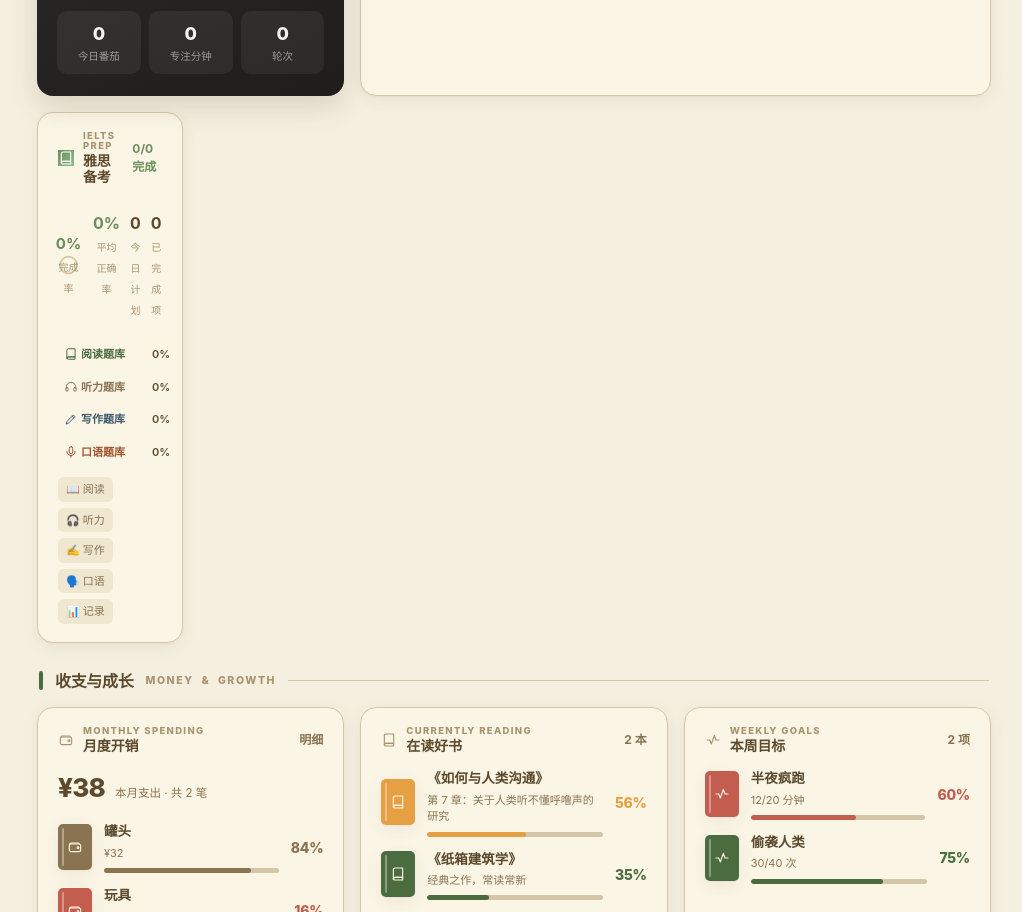
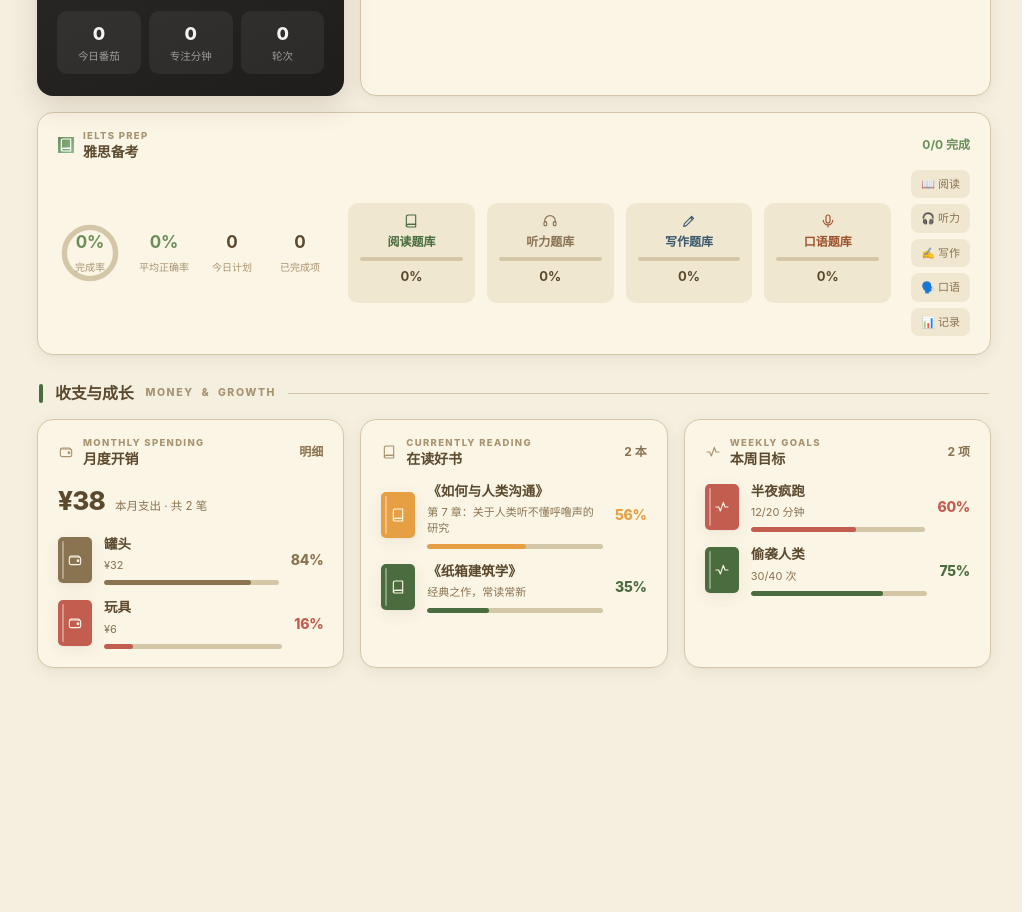
Before and after one commit to 1542-qyq/self-working, a plain HTML site: page cat-news-workbench/workbench-desktop.html in a window 1280 px wide. Shown: the part 1478-2390 px from the top of the page, without its empty margins (255-1277 px from the left). After the commit the page ends 2194 px from the top, so only its background shows below. Drawn offline with nearby package versions, Linux system fonts and the light colour scheme.

Commit message:
feat: 雅思备考卡片改为全宽横向布局

```diff
--- a/cat-news-workbench/workbench-desktop.html
+++ b/cat-news-workbench/workbench-desktop.html
@@ -602,27 +602,29 @@
   .notion-config .nc-mod-name { font-size:12px; font-weight:600; color:var(--text); width:90px; }
   .notion-config .nc-field-select { font-family:var(--font); font-size:12px; }
   /* IELTS tile & card styles */
-  .ielts-tile { grid-column: span 2; min-height: 300px; }
-  .ielts-tile .ielts-overview { display:flex; align-items:center; gap:14px; margin:12px 0; }
-  .ielts-tile .ielts-ring-wrap { position:relative; display:flex; align-items:center; justify-content:center; width:52px; height:52px; }
+  .ielts-tile { grid-column: 1 / -1; min-height: 160px; }
+  .ielts-tile .tile-h { margin-bottom: 10px; }
+  .ielts-tile .ielts-body { display:flex; gap:20px; align-items:stretch; }
+  .ielts-tile .ielts-overview { display:flex; align-items:center; gap:14px; flex-shrink:0; margin:0; }
+  .ielts-tile .ielts-ring-wrap { position:relative; display:flex; align-items:center; justify-content:center; width:64px; height:64px; }
   .ielts-tile .ielts-ring-wrap svg.gauge { width:100%; height:100%; }
   .ielts-tile .ielts-ring-label { position:absolute; text-align:center; }
-  .ielts-tile .ielts-ring-label b { font-size:15px; display:block; color:#6b8e5a; }
+  .ielts-tile .ielts-ring-label b { font-size:17px; display:block; color:#6b8e5a; }
   .ielts-tile .ielts-ring-label span { font-size:10px; color:var(--text-tertiary); }
-  .ielts-tile .ielts-stats { display:flex; gap:10px; flex:1; }
-  .ielts-tile .ielts-stat { text-align:center; flex:1; }
-  .ielts-tile .ielts-stat b { font-size:16px; display:block; }
+  .ielts-tile .ielts-stats { display:flex; gap:12px; }
+  .ielts-tile .ielts-stat { text-align:center; min-width:56px; }
+  .ielts-tile .ielts-stat b { font-size:17px; display:block; }
   .ielts-tile .ielts-stat span { font-size:10px; color:var(--text-tertiary); }
-  .ielts-tile .ielts-subjects { display:flex; flex-direction:column; gap:6px; margin-top:10px; }
-  .ielts-tile .ielts-sub-row { display:flex; align-items:center; gap:8px; padding:5px 6px; border-radius:6px; transition:background .12s; }
+  .ielts-tile .ielts-subjects { display:flex; flex-direction:row; gap:12px; flex:1; align-items:center; }
+  .ielts-tile .ielts-sub-row { display:flex; flex-direction:column; align-items:center; gap:6px; padding:10px 12px; border-radius:10px; background:var(--surface-nested); text-align:center; min-width:80px; flex:1; }
   .ielts-tile .ielts-sub-row:hover { background:var(--accent-muted); }
-  .ielts-tile .ielts-sub-name { font-size:11px; font-weight:600; width:72px; flex-shrink:0; display:flex; align-items:center; gap:3px; }
-  .ielts-tile .ielts-sub-bar { flex:1; height:5px; background:var(--border); border-radius:3px; overflow:hidden; }
-  .ielts-tile .ielts-sub-bar i { display:block; height:100%; border-radius:3px; transition:width .3s; }
-  .ielts-tile .ielts-sub-pct { font-size:11px; font-weight:600; width:32px; text-align:right; }
+  .ielts-tile .ielts-sub-name { font-size:12px; font-weight:600; width:auto; display:flex; flex-direction:column; align-items:center; gap:4px; }
+  .ielts-tile .ielts-sub-bar { width:100%; height:4px; background:var(--border); border-radius:2px; overflow:hidden; }
+  .ielts-tile .ielts-sub-bar i { display:block; height:100%; border-radius:2px; transition:width .3s; }
+  .ielts-tile .ielts-sub-pct { font-size:13px; font-weight:700; }
   .ielts-tile .ielts-sub-today { font-size:10px; color:var(--accent); }
-  .ielts-tile .ielts-tile-actions { display:flex; gap:6px; margin-top:12px; flex-wrap:wrap; }
-  .ielts-tile .ielts-action { font-size:11px; padding:4px 8px; border-radius:6px; background:var(--surface-nested); color:var(--text-secondary); cursor:pointer; transition:all .12s; }
+  .ielts-tile .ielts-tile-actions { display:flex; flex-direction:column; gap:6px; flex-shrink:0; }
+  .ielts-tile .ielts-action { font-size:11px; padding:6px 10px; border-radius:8px; background:var(--surface-nested); color:var(--text-secondary); cursor:pointer; transition:all .12s; text-align:center; white-space:nowrap; }
   .ielts-tile .ielts-action:hover { background:#6b8e5a; color:#fff; }
   /* IELTS card in module view */
   .ielts-rec .ielts-sub { font-size:12px; color:var(--text-tertiary); margin-top:2px; }
@@ -1156,15 +1158,16 @@ function ieltsTileHTML(){
     const pct=items.length?Math.round(done/items.length*100):0;
     const today=items.filter(x=>x.status==='📋 今日任务').length;
     return `<div class="ielts-sub-row" data-open="${m.key}" style="cursor:pointer">
-      <span class="ielts-sub-name" style="color:${m.color}">${icon(m.icon,14)} ${m.name.replace(/^[^\s]+\s/,'')}</span>
+      <span class="ielts-sub-name" style="color:${m.color}">${icon(m.icon,16)} ${m.name.replace(/^[^\s]+\s/,'')}</span>
       <div class="ielts-sub-bar"><i style="width:${pct}%;background:${m.color}"></i></div>
       <span class="ielts-sub-pct">${pct}%</span>
       <span class="ielts-sub-today">${today?`📋${today}`:''}</span>
     </div>`;
   }).join("");
   return `<div class="tile ielts-tile"><div class="tile-h"><span class="tic" style="background:linear-gradient(135deg,#6b8e5a,#8fbc8f);color:#fff">${icon("book",16)}</span><div class="tt"><span class="en">IELTS PREP</span><span class="zh">雅思备考</span></div><span class="r" style="color:#6b8e5a">${doneItems}/${totalItems} 完成</span></div>
+    <div class="ielts-body">
       <div class="ielts-overview">
-      <div class="ielts-ring-wrap">${ringSVG(overallPct,'#6b8e5a',48)}<div class="ielts-ring-label"><b>${overallPct}%</b><span>完成率</span></div></div>
+        <div class="ielts-ring-wrap">${ringSVG(overallPct,'#6b8e5a',64)}<div class="ielts-ring-label"><b>${overallPct}%</b><span>完成率</span></div></div>
         <div class="ielts-stats">
           <div class="ielts-stat"><b style="color:#6b8e5a">${avgAcc}%</b><span>平均正确率</span></div>
           <div class="ielts-stat"><b>${todayPlan}</b><span>今日计划</span></div>
@@ -1178,6 +1181,7 @@ function ieltsTileHTML(){
         <span class="ielts-action" data-open="ielts_writing">✍️ 写作</span>
         <span class="ielts-action" data-open="ielts_speaking">🗣️ 口语</span>
         <span class="ielts-action" data-open="ielts_record">📊 记录</span>
+      </div>
     </div></div>`;
 }
 
@@ -1268,7 +1272,7 @@ function renderInsight(){
       ${['progress','todo','checkin','ielts'].includes(m.type)?`<div class="hero-bar" style="margin-top:9px"><i style="width:${pct}%;background:${m.color}"></i></div>`:''}</div>
       <span class="arw" style="color:var(--text-tertiary)">${icon("chevron",16,2)}</span></div>`; }).join("");
   $("#screen").innerHTML=`<div class="header"><div><h2>洞察</h2><p>各模块进展一览 · 记录—执行—统计—反馈</p></div><div class="spacer"></div><span class="date-chip">${icon("calendar",14)} ${dateStr()}</span></div>
-    <div class="sec-title">模块概况</div><div class="pin-list" style="grid-template-columns:repeat(4,1fr)">${cards}</div>`;
+    <div class="sec-title">模块概况</div><div class="pin-list" style="grid-template-columns:repeat(3,1fr)">${cards}</div>`;
   $("#screen").querySelectorAll("[data-open]").forEach(el=>el.onclick=()=>go(el.dataset.open));
 }
 
```
Also changed, not shown: index.html (+22 -18 lines), workbench-desktop.html (+22 -18 lines), 3 other files. Lines whose indentation alone changed are shown as unchanged.
